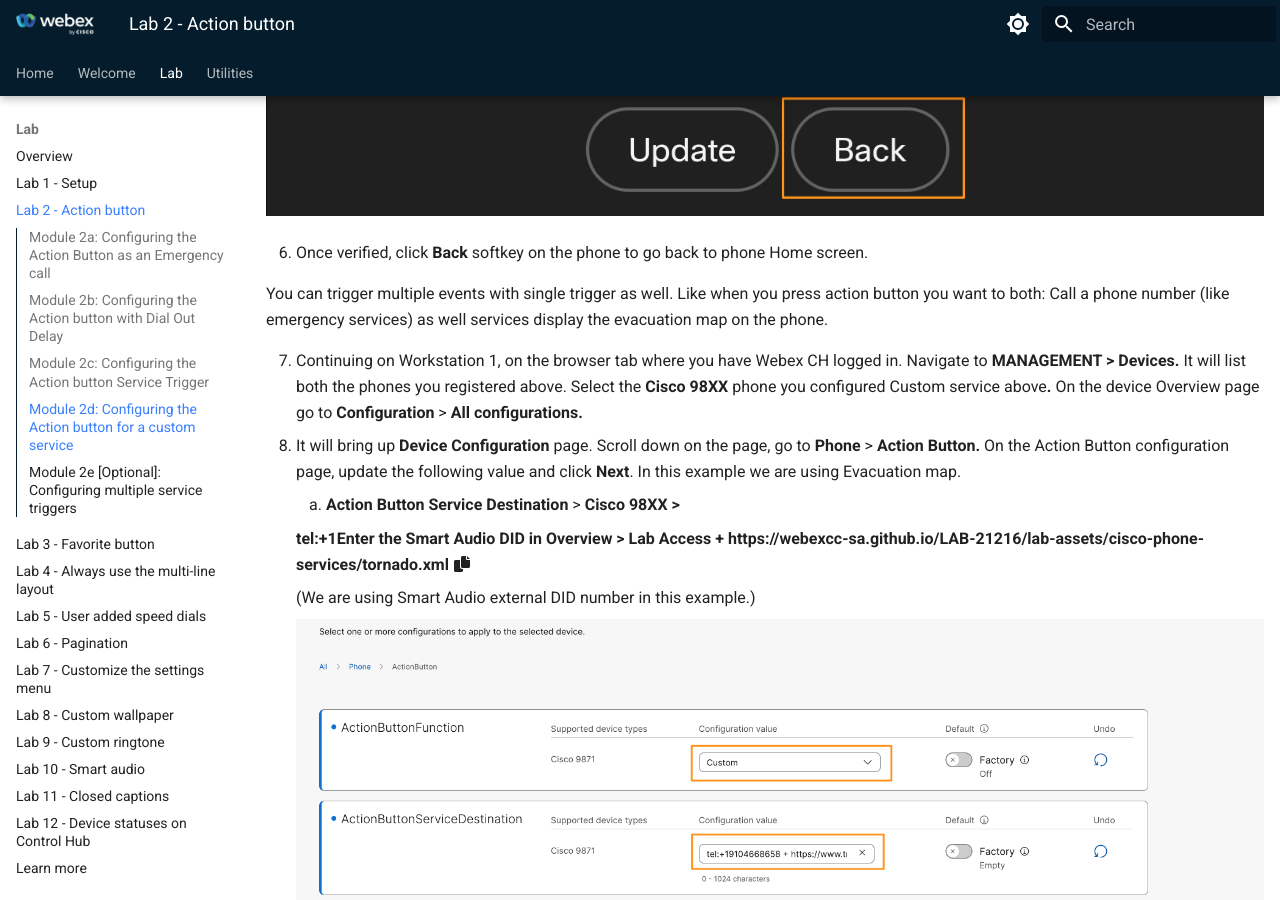
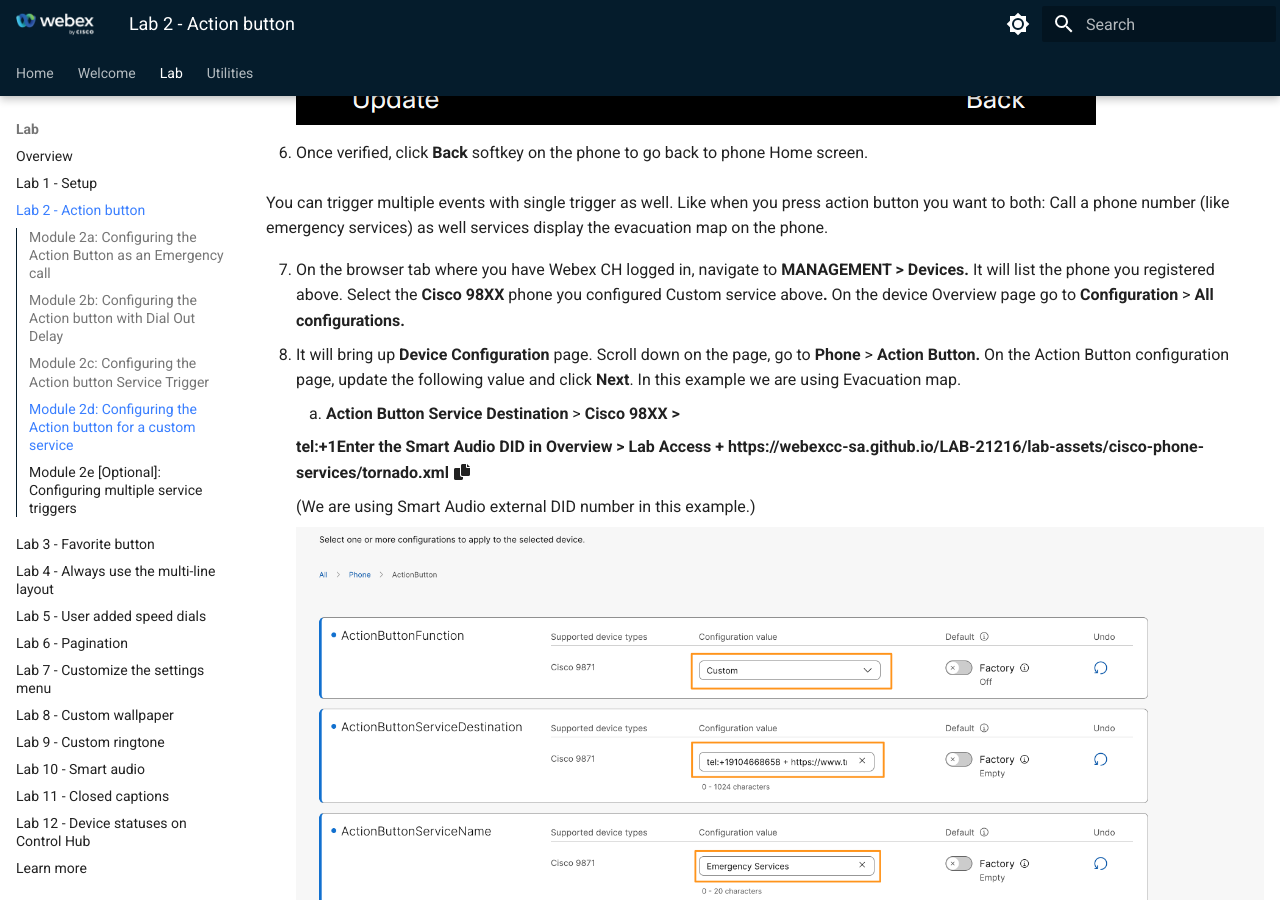
Before and after one commit to WebexCC-SA/LAB-21216, an MkDocs documentation site: the page built from docs/lab-2-configure-the-action-button-using-webex-calling.md, in a window 1280 px wide and 900 px high, scrolled down 6438 px. Built offline with MkDocs 1.6.1 and Material for MkDocs 9.7.7, drawn with Linux system fonts in a browser that asks for light colours; some of the changed text lies outside the part shown.

Commit message:
Update action button lab guidance
Co-authored-by: Cursor <cursoragent@cursor.com>

```diff
--- a/docs/lab-2-configure-the-action-button-using-webex-calling.md
+++ b/docs/lab-2-configure-the-action-button-using-webex-calling.md
@@ -141,13 +141,13 @@ You can customize action button for a specific needs to fit into your requiremen
 4. Once the configuration is applied observe that on Cisco 98XX phone, **Action button guide** pops up in blue. Press **Got it**. This pop up will appear only once after any configuration changes to the Action button.
 5. Click the **Action Button** (the red button on top of the device) on Cisco 98XX, and observe that there is pop up in red “**Sending** <**Service Name> in 5 seconds**”. That 5 seconds will count down to 1 and the evacuation map will be displayed as shown below.
 
-![A screenshot of a computer screen AI-generated content may be incorrect.](assets/docx-image-046.png)
+    ![alt text](assets/image-21.png)
 
 6. Once verified, click **Back** softkey on the phone to go back to phone Home screen.
 
 You can trigger multiple events with single trigger as well. Like when you press action button you want to both: Call a phone number (like emergency services) as well services display the evacuation map on the phone.
 
-7. Continuing on Workstation 1, on the browser tab where you have Webex CH logged in. Navigate to **MANAGEMENT > Devices.** It will list both the phones you registered above. Select the **Cisco 98XX** phone you configured Custom service above**.** On the device Overview page go to **Configuration** > **All configurations.**
+7. On the browser tab where you have Webex CH logged in, navigate to **MANAGEMENT > Devices.** It will list the phone you registered above. Select the **Cisco 98XX** phone you configured Custom service above**.** On the device Overview page go to **Configuration** > **All configurations.**
 8. It will bring up **Device Configuration** page. Scroll down on the page, go to **Phone** > **Action Button.** On the Action Button configuration page, update the following value and click **Next**. In this example we are using Evacuation map.
     1. **Action Button Service Destination** > **Cisco 98XX >**
 
```
Also changed, not shown: other parts of docs/lab-2-configure-the-action-button-using-webex-calling.md (+1 -1 lines), docs/assets/image-21.png (added).
